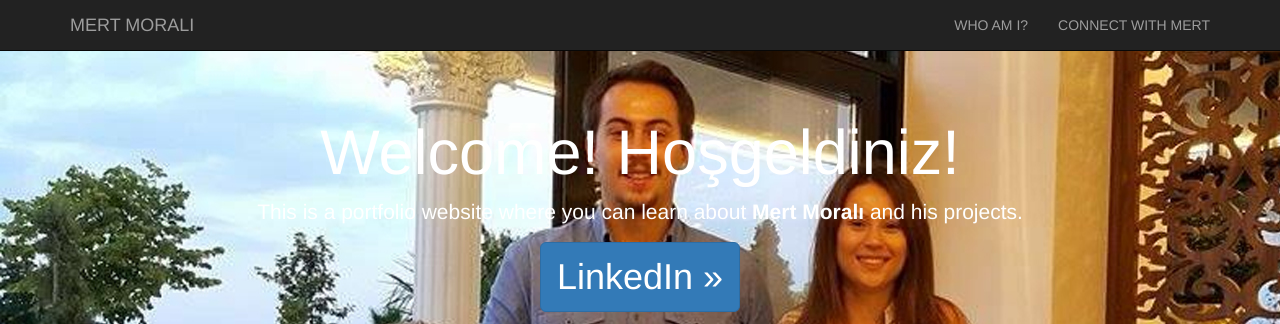
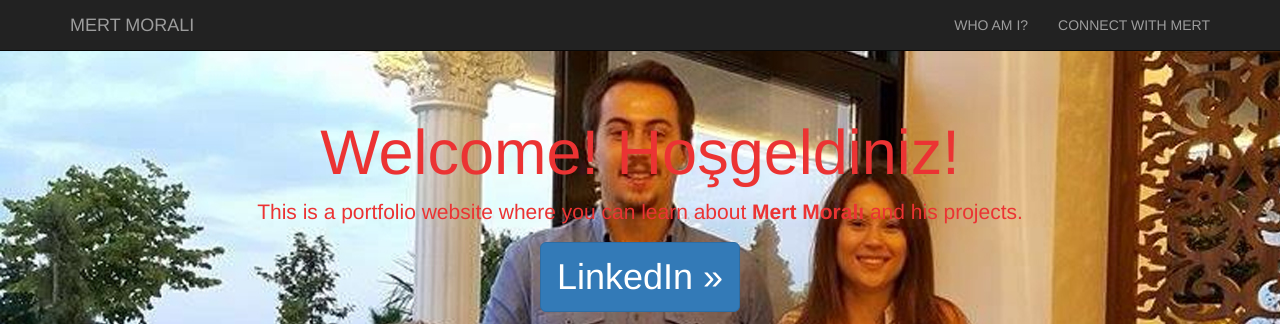
Before and after one commit to mertmorali/mertmorali.github.io, a plain HTML site: page index.html in a window 1280 px wide. Shown: the top 324 px of the page. Drawn offline with nearby package versions, Linux system fonts and the light colour scheme; a script that the page names is missing; files whose address does not match are found by name.

Commit message:
edited font colortoomuchson

```diff
--- a/css/custom.css
+++ b/css/custom.css
@@ -9,7 +9,7 @@ body {
 .jumbotron {
 	text-align: center;
 	background-image: url('../../images/mertfamily.jpg');
-	color: #FFFFFF
+	color: #EB3333
 
 }
 
```
